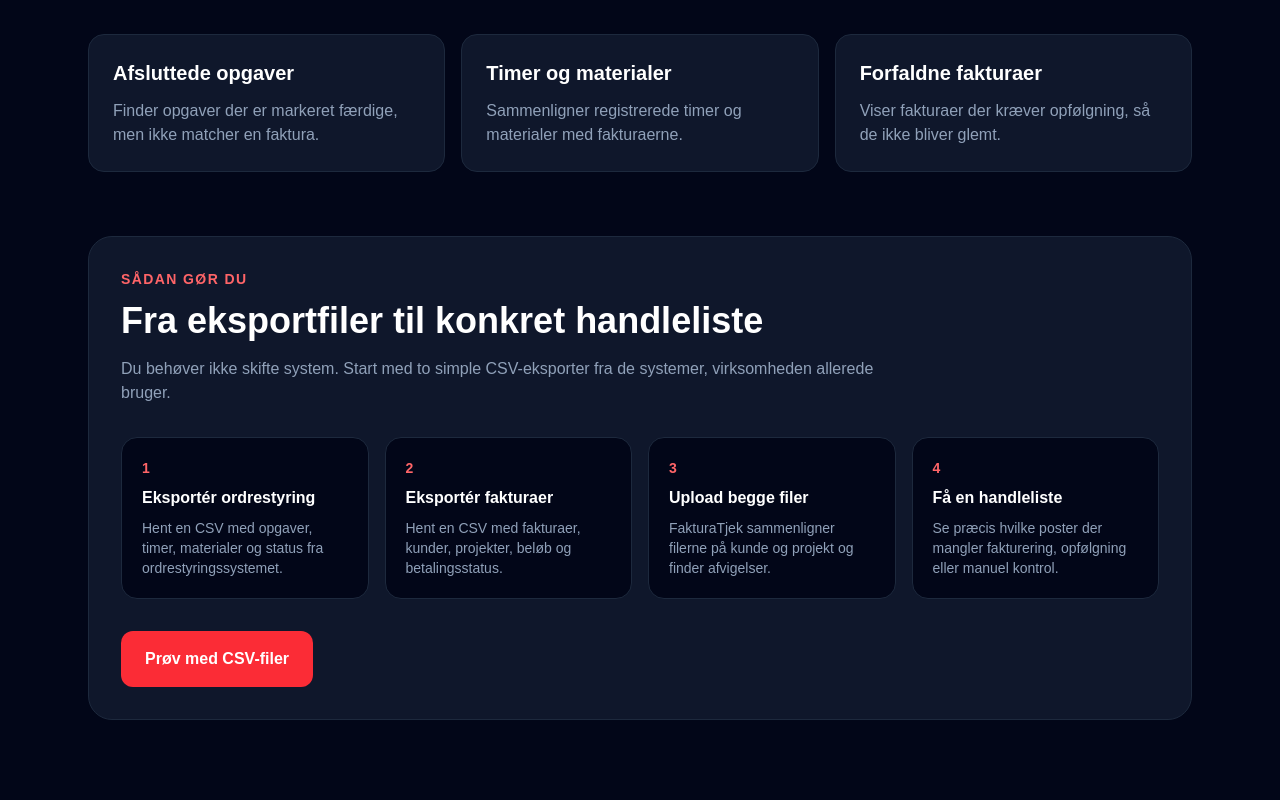
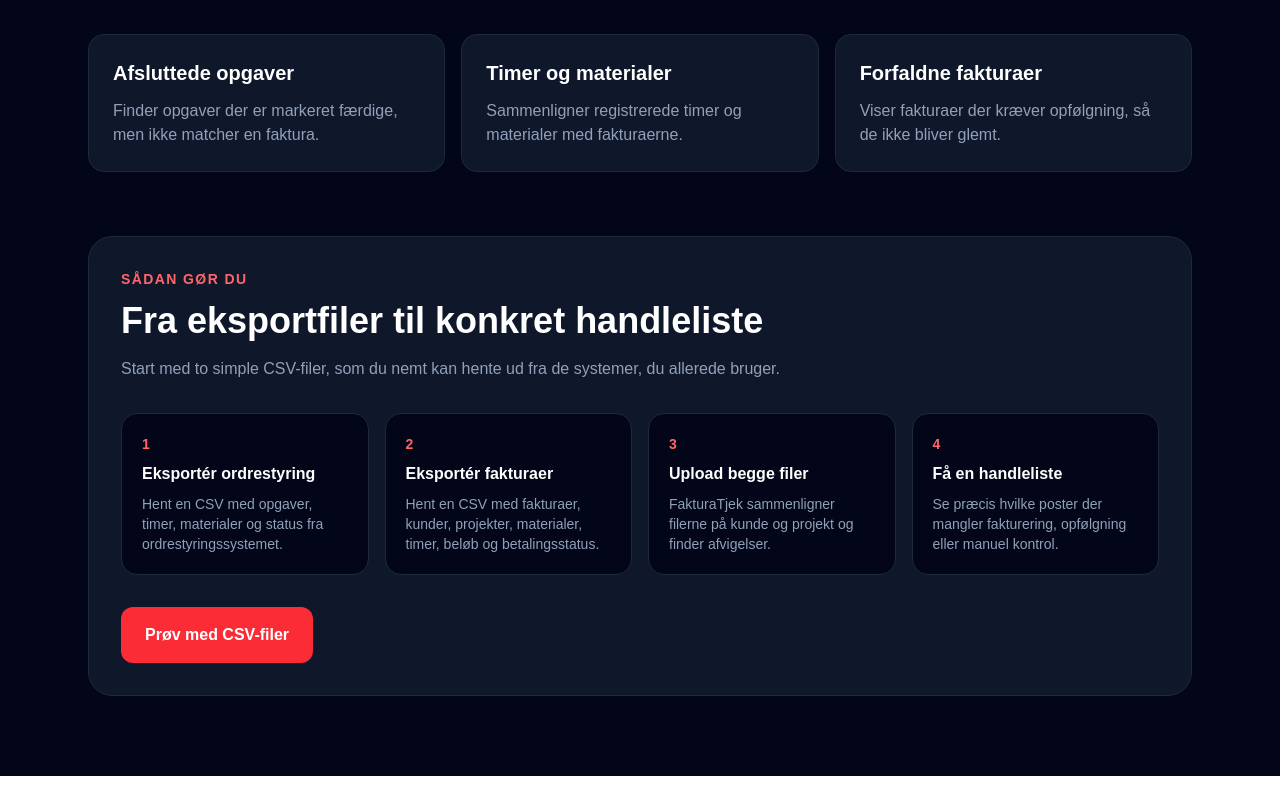
Before and after one commit to 9kgwjp7h9t-commits/fakturatjek, a Next.js app: page / in a window 1280 px wide. Shown: the part 634-1434 px from the top of the page. After the commit the page ends 1410 px from the top, so only its background shows below. Built offline with nearby package versions, Linux system fonts and the light colour scheme.

Commit message:
Add how it works section

```diff
--- a/app/page.tsx
+++ b/app/page.tsx
@@ -77,8 +77,8 @@ export default function Home() {
             </h2>
 
             <p className="mt-4 text-slate-400">
-              Du behøver ikke skifte system. Start med to simple CSV-eksporter
-              fra de systemer, virksomheden allerede bruger.
+              Start med to simple CSV-filer, som du nemt kan hente ud
+              fra de systemer, du allerede bruger.
             </p>
           </div>
 
@@ -96,7 +96,7 @@ export default function Home() {
               <p className="text-sm font-semibold text-red-400">2</p>
               <h3 className="mt-2 font-bold">Eksportér fakturaer</h3>
               <p className="mt-2 text-sm text-slate-400">
-                Hent en CSV med fakturaer, kunder, projekter, beløb og
+                Hent en CSV med fakturaer, kunder, projekter, materialer, timer, beløb og
                 betalingsstatus.
               </p>
             </div>
```
